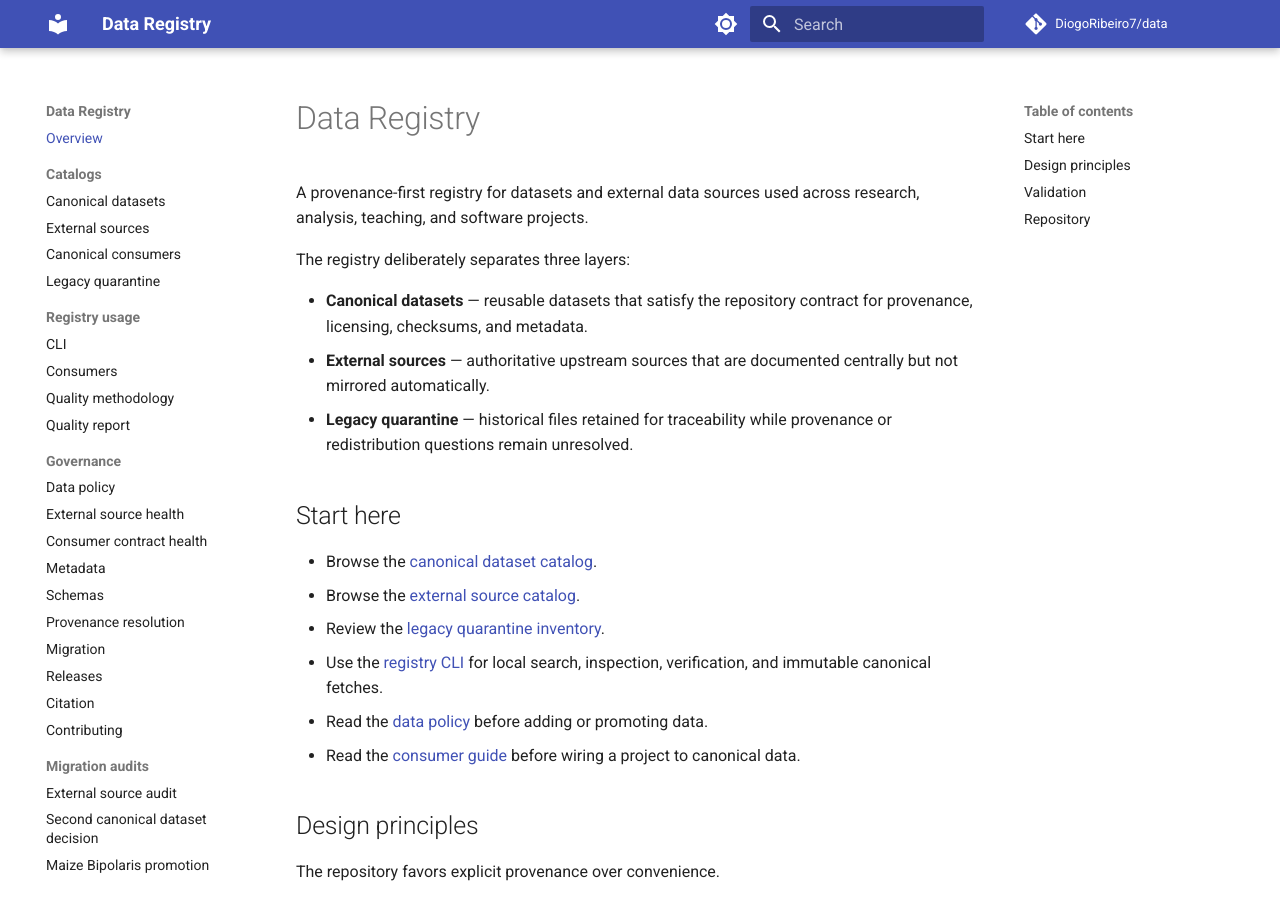
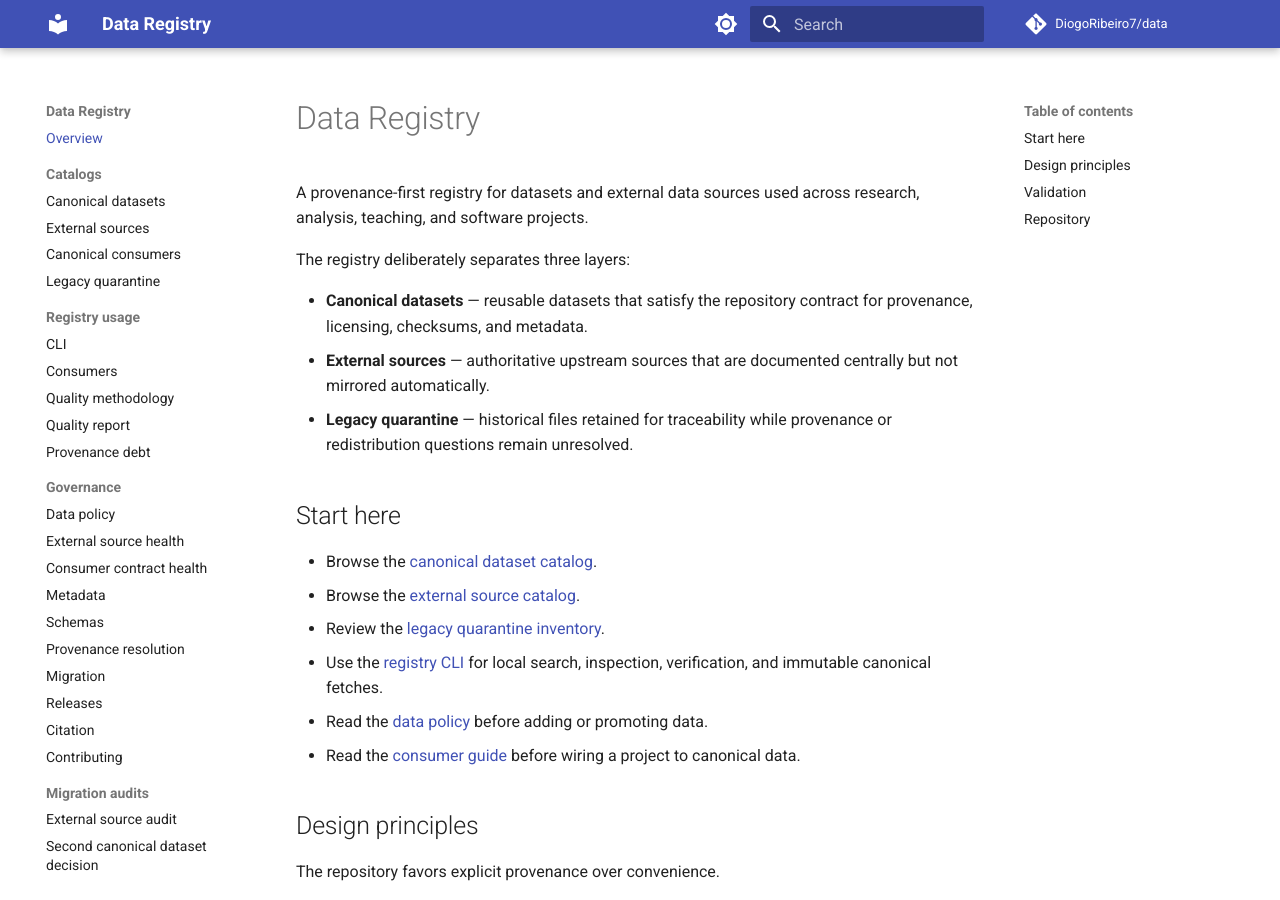
Before and after one commit to DiogoRibeiro7/data, an MkDocs documentation site: the page built from docs/index.md, in a window 1280 px wide and 900 px high. Built offline with MkDocs 1.6.1 and Material for MkDocs 9.7.7, drawn with Linux system fonts in a browser that asks for light colours; comment, search, counter and statistics services are not loaded.

Commit message:
docs: expose provenance debt queue

```diff
--- a/mkdocs.yml
+++ b/mkdocs.yml
@@ -48,6 +48,7 @@ nav:
       - Consumers: CONSUMERS.md
       - Quality methodology: QUALITY.md
       - Quality report: generated/registry-quality.md
+      - Provenance debt: generated/provenance-debt.md
   - Governance:
       - Data policy: DATA_POLICY.md
       - External source health: EXTERNAL_HEALTH.md
```
